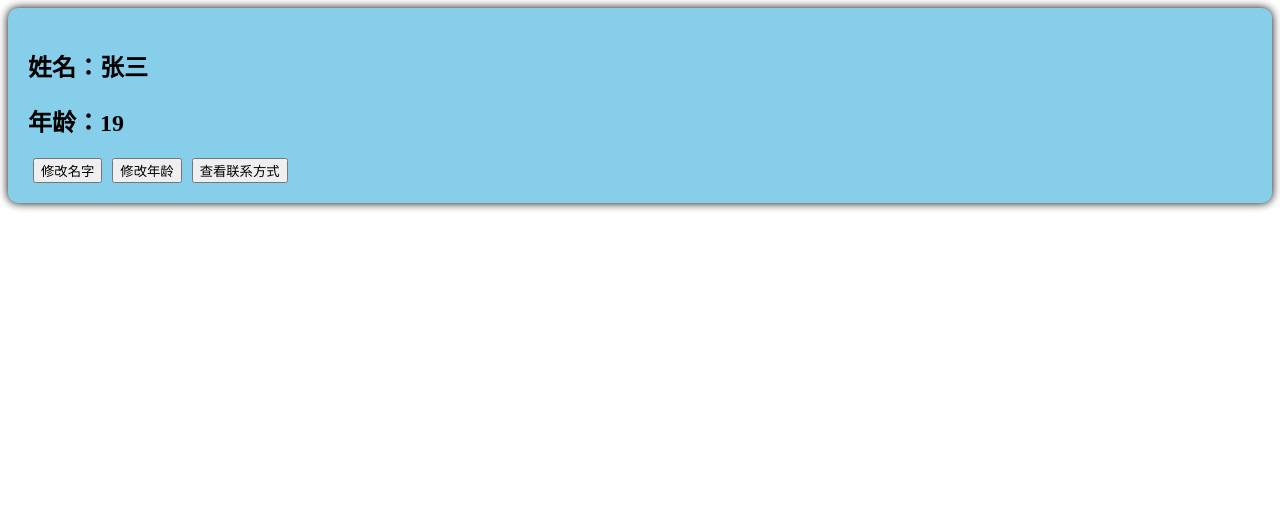
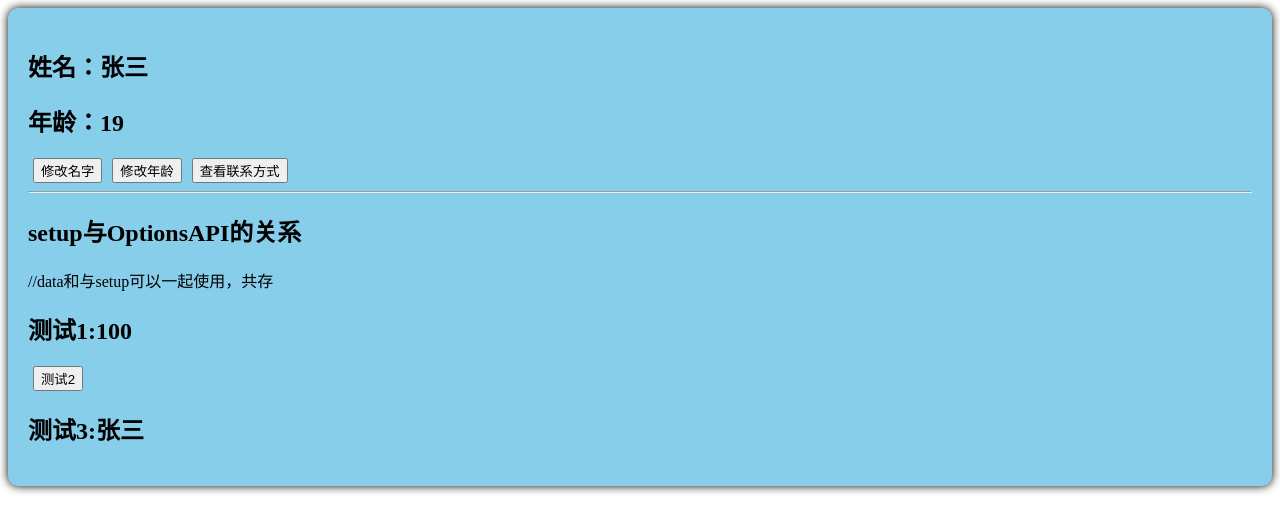
Before and after one commit to Mht-2025/Vue3-test, a Vue app: page / in a window 1280 px wide. Shown: the top 532 px of the page. Built offline with nearby package versions, Linux system fonts and the light colour scheme; the HTML template or start-up script is replaced by a standard one.

Commit message:
setup与Options的关系

```diff
--- a/src/components/Person.vue
+++ b/src/components/Person.vue
@@ -6,13 +6,29 @@
     <button @click="changeName">修改名字</button>
     <button @click="changeAge">修改年龄</button>
     <button @click="showTel">查看联系方式</button>
-
+    <hr>
+    <h2>setup与OptionsAPI的关系</h2>
+    //data和与setup可以一起使用，共存
+    <h2>测试1:{{ a }}</h2>
+    <button @click="b">测试2</button>
+    <h2>测试3:{{ c }}</h2>
   </div>
 </template>
 
 <script lang="ts">
   export default {
     name:'Person-info',
+    data() {
+      return {
+        a:100,
+        c:this.name//data可以读取setup中的响应式数据，但setup不可以读取data中的数据
+      }
+    },
+    methods:{
+      b(){
+        console.log('b');
+      }
+    },
     setup(){
      //变量
       let name = '张三' //此时的name不是响应式数据
```
